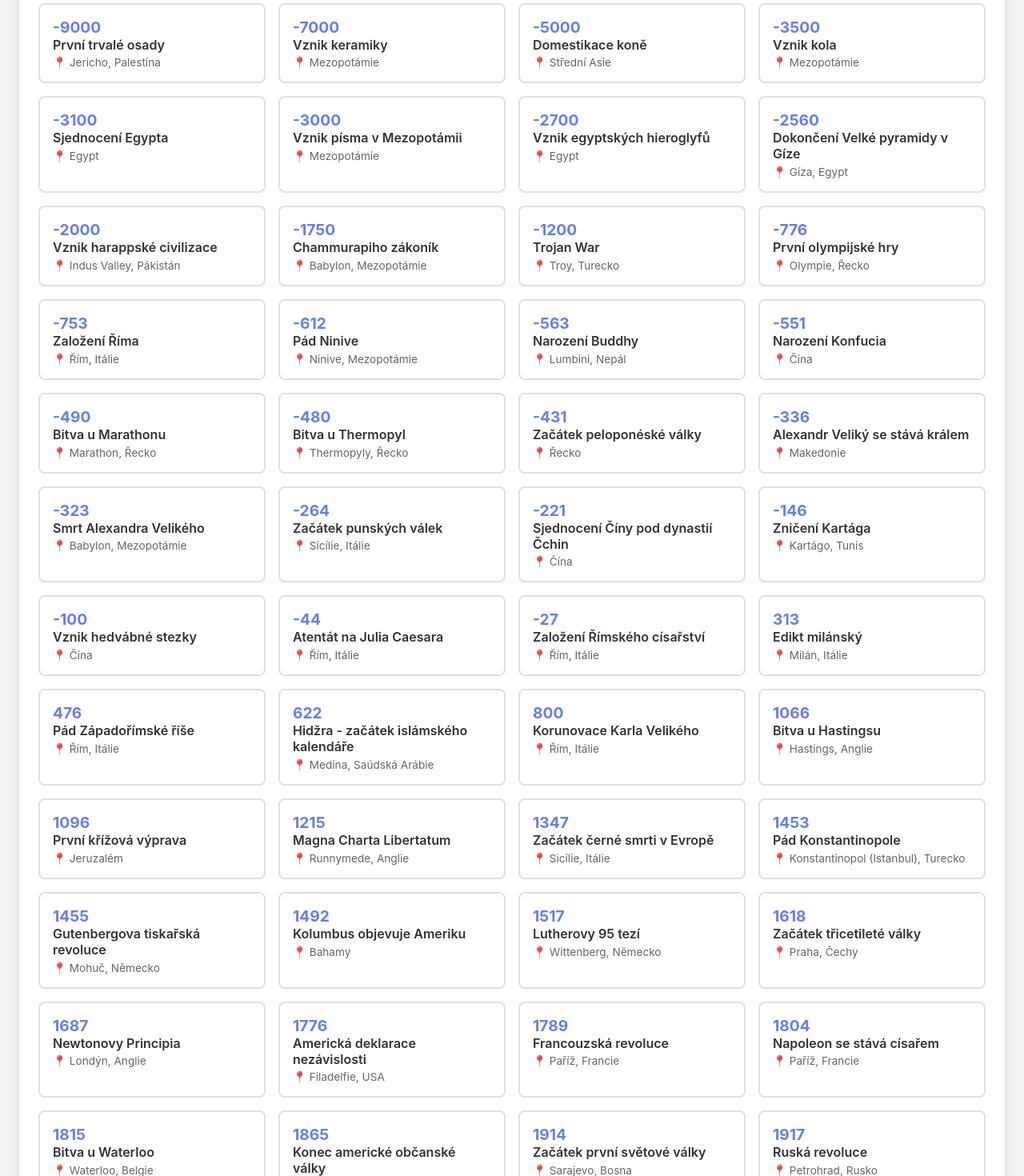
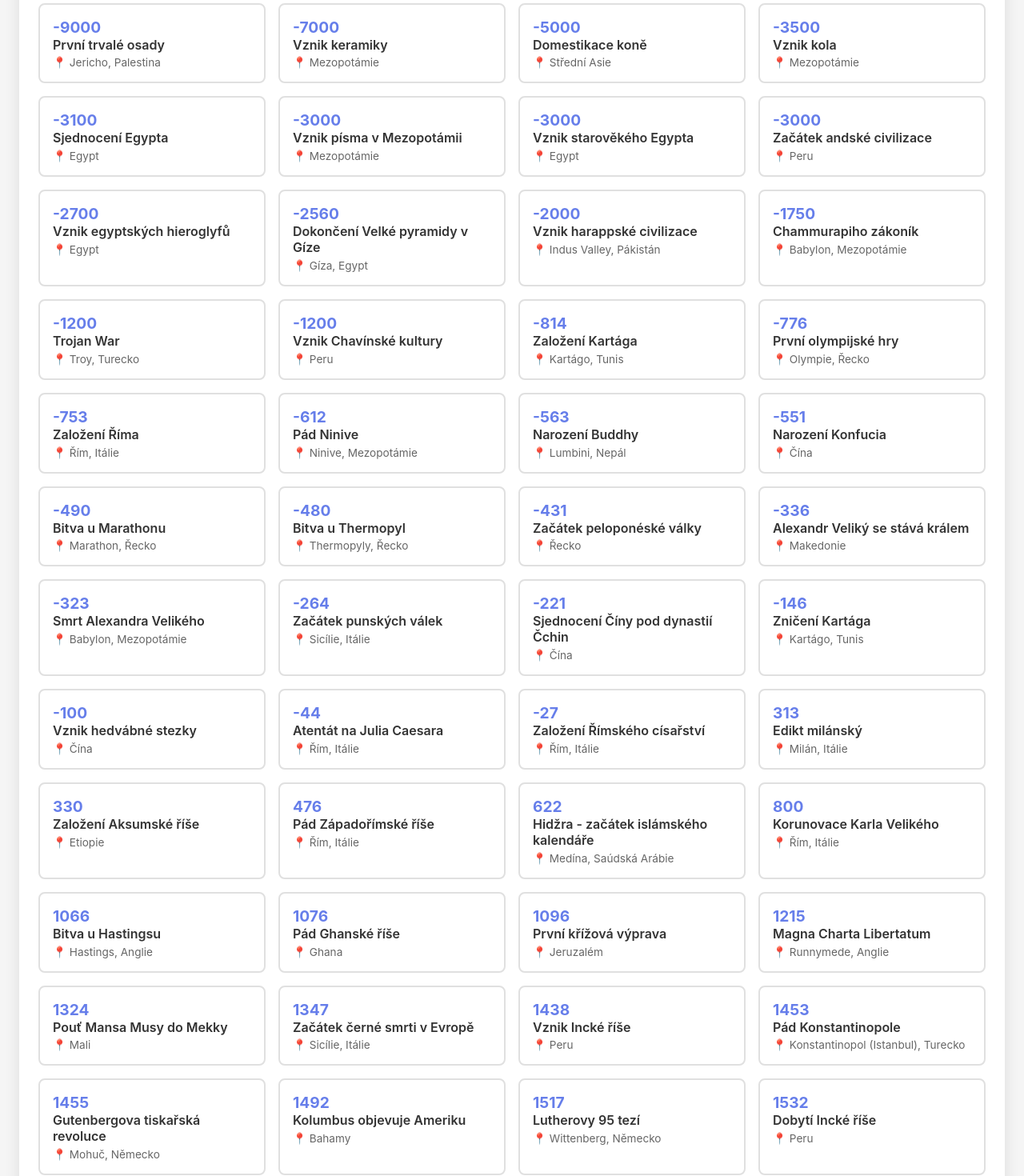
Before and after one commit to VeveCambor/HistoryTimeline, a React (Vite) app: page / in a window 1280 px wide. Shown: the part 1320-2790 px from the top of the page at 80% size. Built offline with nearby package versions, Linux system fonts and the light colour scheme.

Commit message:
Add historical events from Ancient to Modern Africa and South America,

```diff
--- a/src/data/events.ts
+++ b/src/data/events.ts
@@ -734,5 +734,163 @@ export const historicalEvents: HistoricalEvent[] = [
     tags: ['USA', 'Terorismus', 'Moderní doba'],
     image: 'https://images.unsplash.com/photo-1502602898657-3e91760cbb34?w=800',
     period: getPeriodForYear(2001)
+  },
+  // Afrika
+  {
+    id: 57,
+    year: -3000,
+    title: 'Vznik starověkého Egypta',
+    location: 'Egypt',
+    coordinates: { lat: 26.0, lng: 31.0 },
+    description: 'Začátek egyptské civilizace sjednocením Horního a Dolního Egypta.',
+    details: 'Starověký Egypt byl jednou z nejvyspělejších civilizací starověku. Vznikl podél řeky Nil a přinesl významné objevy v architektuře, matematice, medicíně a písmu.',
+    tags: ['Egypt', 'Afrika', 'Civilizace', 'Starověk'],
+    image: 'https://images.unsplash.com/photo-1539650116574-75c0c6d73a6e?w=800',
+    period: getPeriodForYear(-3000)
+  },
+  {
+    id: 58,
+    year: -814,
+    title: 'Založení Kartága',
+    location: 'Kartágo, Tunis',
+    coordinates: { lat: 36.8528, lng: 10.3231 },
+    description: 'Féničané založili město Kartágo, které se stalo mocnou obchodní říší.',
+    details: 'Kartágo bylo založeno fénickými kolonisty z Tyru. Stalo se jednou z nejmocnějších obchodních říší ve Středomoří a hlavním rivalem Říma.',
+    tags: ['Afrika', 'Obchod', 'Starověk'],
+    image: 'https://images.unsplash.com/photo-1515542622106-78bda8ba0e5b?w=800',
+    period: getPeriodForYear(-814)
+  },
+  {
+    id: 59,
+    year: 330,
+    title: 'Založení Aksumské říše',
+    location: 'Etiopie',
+    coordinates: { lat: 14.0, lng: 38.5 },
+    description: 'Vznik Aksumské říše, jedné z nejmocnějších afrických říší starověku.',
+    details: 'Aksumská říše byla významnou obchodní mocností, která kontrolovala obchod mezi Afrikou, Arábií a Indií. Byla jednou z prvních říší, které přijaly křesťanství.',
+    tags: ['Afrika', 'Etiopie', 'Obchod', 'Starověk'],
+    image: 'https://images.unsplash.com/photo-1578662996442-48f60103fc96?w=800',
+    period: getPeriodForYear(330)
+  },
+  {
+    id: 60,
+    year: 1076,
+    title: 'Pád Ghanské říše',
+    location: 'Ghana',
+    coordinates: { lat: 8.0, lng: -2.0 },
+    description: 'Konec Ghanské říše, první velké západoafrické říše.',
+    details: 'Ghanská říše byla první významnou říší v západní Africe. Kontrolovala obchod se zlatem a solí a byla známá svým bohatstvím. Její pád otevřel cestu pro další západoafrické říše.',
+    tags: ['Afrika', 'Ghana', 'Obchod', 'Středověk'],
+    image: 'https://images.unsplash.com/photo-1578662996442-48f60103fc96?w=800',
+    period: getPeriodForYear(1076)
+  },
+  {
+    id: 61,
+    year: 1324,
+    title: 'Pouť Mansa Musy do Mekky',
+    location: 'Mali',
+    coordinates: { lat: 17.0, lng: -4.0 },
+    description: 'Mansa Musa, král Mali, podnikl legendární pouť do Mekky s obrovským bohatstvím.',
+    details: 'Mansa Musa byl jedním z nejbohatších lidí v historii. Jeho pouť do Mekky s karavanou nesoucí obrovské množství zlata způsobila inflaci v celém Středomoří a upoutala pozornost celého světa k bohatství Mali.',
+    tags: ['Afrika', 'Mali', 'Náboženství', 'Středověk'],
+    image: 'https://images.unsplash.com/photo-1578662996442-48f60103fc96?w=800',
+    period: getPeriodForYear(1324)
+  },
+  {
+    id: 62,
+    year: 1885,
+    title: 'Berlínská konference',
+    location: 'Berlín, Německo',
+    coordinates: { lat: 52.5200, lng: 13.4050 },
+    description: 'Evropské mocnosti rozdělily Afriku na kolonie bez ohledu na africké národy.',
+    details: 'Berlínská konference rozdělila Afriku mezi evropské koloniální mocnosti. Toto rozdělení ignorovalo etnické a kulturní hranice a mělo trvalé negativní dopady na africké národy.',
+    tags: ['Afrika', 'Kolonizace', 'Politika', 'Moderní doba'],
+    image: 'https://images.unsplash.com/photo-1578662996442-48f60103fc96?w=800',
+    period: getPeriodForYear(1885)
+  },
+  {
+    id: 63,
+    year: 1994,
+    title: 'Konec apartheidu v Jižní Africe',
+    location: 'Jižní Afrika',
+    coordinates: { lat: -25.7, lng: 28.2 },
+    description: 'Nelson Mandela se stal prvním černošským prezidentem Jižní Afriky.',
+    details: 'Konec apartheidu a zvolení Nelsona Mandely prezidentem ukončilo desetiletí rasové segregace v Jižní Africe. Mandela se stal symbolem boje za svobodu a usmíření.',
+    tags: ['Afrika', 'Politika', 'Lidská práva', 'Moderní doba'],
+    image: 'https://images.unsplash.com/photo-1578662996442-48f60103fc96?w=800',
+    period: getPeriodForYear(1994)
+  },
+  // Jižní Amerika
+  {
+    id: 64,
+    year: -3000,
+    title: 'Začátek andské civilizace',
+    location: 'Peru',
+    coordinates: { lat: -9.0, lng: -75.0 },
+    description: 'Vznik prvních usedlých společností v Andách.',
+    details: 'Andské civilizace začaly vznikat podél pobřeží a v horách Jižní Ameriky. Tyto společnosti vyvinuly pokročilé zemědělské techniky a architekturu.',
+    tags: ['Jižní Amerika', 'Peru', 'Civilizace', 'Pravěk'],
+    image: 'https://images.unsplash.com/photo-1508804185872-d7badad00f7d?w=800',
+    period: getPeriodForYear(-3000)
+  },
+  {
+    id: 65,
+    year: -1200,
+    title: 'Vznik Chavínské kultury',
+    location: 'Peru',
+    coordinates: { lat: -9.6, lng: -77.2 },
+    description: 'Začátek Chavínské kultury, první významné andské civilizace.',
+    details: 'Chavínská kultura byla první velkou andskou civilizací. Vytvořila rozsáhlou obchodní síť a vyvinula charakteristický umělecký styl s náboženskými motivy.',
+    tags: ['Jižní Amerika', 'Peru', 'Civilizace', 'Pravěk'],
+    image: 'https://images.unsplash.com/photo-1508804185872-d7badad00f7d?w=800',
+    period: getPeriodForYear(-1200)
+  },
+  {
+    id: 66,
+    year: 1438,
+    title: 'Vznik Incké říše',
+    location: 'Peru',
+    coordinates: { lat: -13.2, lng: -72.5 },
+    description: 'Inkové začali budovat svou říši v Andách.',
+    details: 'Incká říše byla největší říší v předkolumbovské Americe. Rozkládala se podél celého západního pobřeží Jižní Ameriky a měla pokročilý systém silnic, zemědělství a administrativy.',
+    tags: ['Jižní Amerika', 'Peru', 'Civilizace', 'Středověk'],
+    image: 'https://images.unsplash.com/photo-1508804185872-d7badad00f7d?w=800',
+    period: getPeriodForYear(1438)
+  },
+  {
+    id: 67,
+    year: 1532,
+    title: 'Dobytí Incké říše',
+    location: 'Peru',
+    coordinates: { lat: -13.2, lng: -72.5 },
+    description: 'Francisco Pizarro dobyl Inckou říši pro Španělsko.',
+    details: 'Dobytí Incké říše Španěly vedenými Pizarrem ukončilo existenci největší předkolumbovské říše v Americe. Tato událost změnila historii Jižní Ameriky a vedla k evropské kolonizaci.',
+    tags: ['Jižní Amerika', 'Peru', 'Kolonizace', 'Novověk'],
+    image: 'https://images.unsplash.com/photo-1508804185872-d7badad00f7d?w=800',
+    period: getPeriodForYear(1532)
+  },
+  {
+    id: 68,
+    year: 1822,
+    title: 'Nezávislost Brazílie',
+    location: 'Brazílie',
+    coordinates: { lat: -15.8, lng: -47.9 },
+    description: 'Brazílie vyhlásila nezávislost na Portugalsku.',
+    details: 'Brazílie získala nezávislost mírovou cestou pod vedením Dom Pedra I. Stala se největším nezávislým státem v Jižní Americe a jedinou portugalsky mluvící zemí na kontinentu.',
+    tags: ['Jižní Amerika', 'Brazílie', 'Politika', 'Moderní doba'],
+    image: 'https://images.unsplash.com/photo-1508804185872-d7badad00f7d?w=800',
+    period: getPeriodForYear(1822)
+  },
+  {
+    id: 69,
+    year: 1914,
+    title: 'Otevření Panamského průplavu',
+    location: 'Panama',
+    coordinates: { lat: 9.0, lng: -79.5 },
+    description: 'Panamský průplav byl otevřen, čímž propojil Atlantik a Pacifik.',
+    details: 'Otevření Panamského průplavu zkrátilo námořní cestu mezi Atlantikem a Pacifikem o tisíce kilometrů. Mělo zásadní dopad na světový obchod a změnilo geopolitickou situaci.',
+    tags: ['Jižní Amerika', 'Panama', 'Technologie', 'Moderní doba'],
+    image: 'https://images.unsplash.com/photo-1508804185872-d7badad00f7d?w=800',
+    period: getPeriodForYear(1914)
   }
 ]
```
